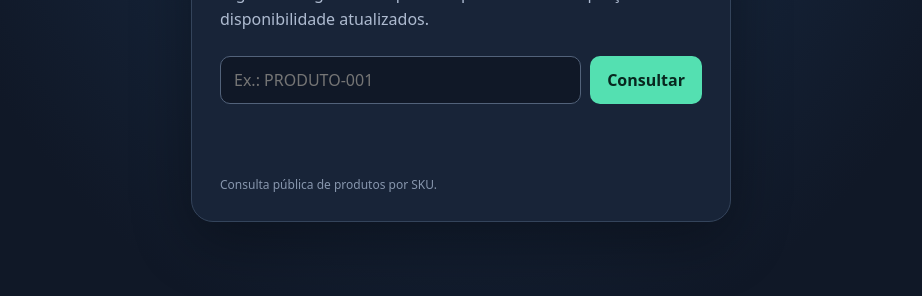
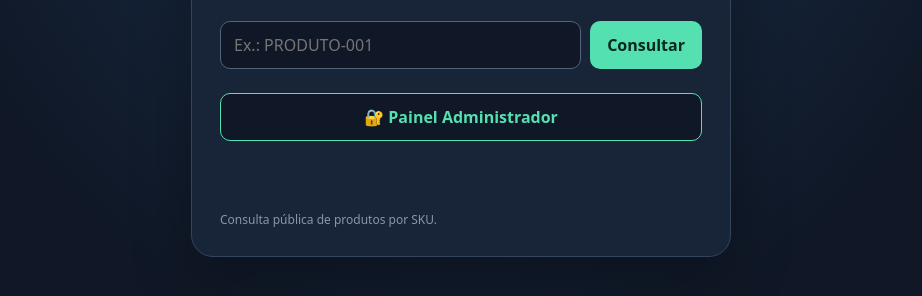
Before and after one commit to Olnair2932/Vitrine-Zap-Precos, a website: page public/index.html in a window 1280 px wide. Shown: the part 360-656 px from the top of the page, without its empty margins (179-1101 px from the left). Drawn offline with Linux system fonts and the light colour scheme.

Commit message:
Adicionar botão de acesso ao painel administrador

```diff
--- a/public/index.html
+++ b/public/index.html
@@ -57,6 +57,28 @@
       cursor: pointer;
     }
     button:disabled { opacity: .6; cursor: wait; }
+    .admin-link {
+      display: flex;
+      align-items: center;
+      justify-content: center;
+      width: 100%;
+      min-height: 48px;
+      margin: 0 0 22px;
+      padding: 12px 16px;
+      border: 1px solid #54e0b1;
+      border-radius: 10px;
+      color: #54e0b1;
+      background: #101827;
+      font-weight: 750;
+      text-align: center;
+      text-decoration: none;
+      transition: background .2s, color .2s;
+    }
+    .admin-link:hover,
+    .admin-link:focus-visible {
+      color: #08271f;
+      background: #54e0b1;
+    }
     #resultado {
       display: none;
       padding: 20px;
@@ -88,6 +110,10 @@
         aria-label="Código SKU do produto">
       <button id="consultar" type="submit">Consultar</button>
     </form>
+
+    <a class="admin-link" href="/admin">
+      🔐 Painel Administrador
+    </a>
 
     <p id="mensagem" role="status" aria-live="polite"></p>
 
```
